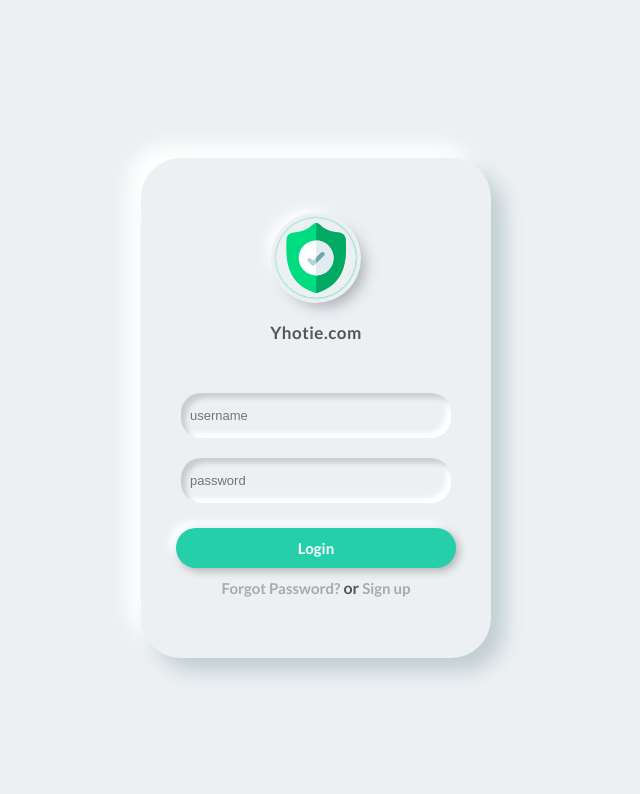
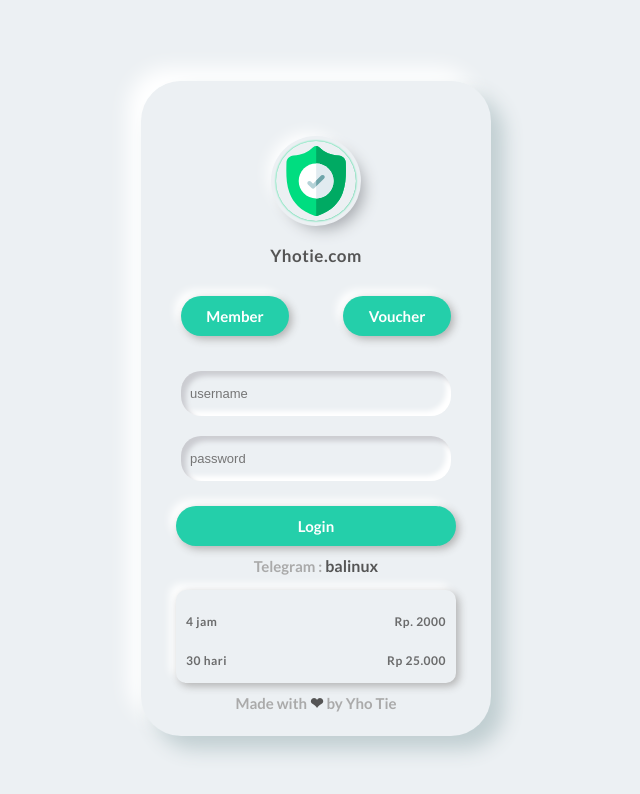
Before and after one commit to balinux/login-template-neumorphism, a plain HTML site: page index.html in a window 1280 px wide. Shown: the whole page, without its empty margins (324-964 px from the left). Drawn offline with Linux system fonts and the light colour scheme.

Commit message:
feat: add button member and voucher, add price card

```diff
--- a/index.html
+++ b/index.html
@@ -1,5 +1,6 @@
 <!DOCTYPE html>
 <html lang="en">
+
 <head>
     <meta charset="UTF-8">
     <meta name="viewport" content="width=device-width, initial-scale=1.0">
@@ -7,6 +8,7 @@
     <link rel="stylesheet" href="style.css">
     <link rel="stylesheet" href="https://fonts.googleapis.com/css?family=Lato:400,700&dispplay=swap" />
 </head>
+
 <body>
     <div class="container-login">
         <div class="logo">
@@ -14,23 +16,65 @@
         </div>
         <div class="title">Yhotie.com</div>
         <!-- <div class="sub-title">Guard</div> -->
+
+        <!-- options button -->
+        <div class="btn-container">
+            <button class="btn-option">Member</button>
+            <button class="btn-option">Voucher</button>
+        </div>
+        <!-- end options button -->
+
         <div class="custom-fields">
             <div class="username">
-                <input
-                type="username"
-                class="username-input" placeholder="username"/>
+                <input type="username" class="username-input" placeholder="username" />
             </div>
             <div class="password">
-                <input
-                type="password"
-                placeholder="password"
-                class="password-input"/>
+                <input type="password" placeholder="password" class="password-input" />
             </div>
         </div>
         <button class="btn-submit">Login</button>
+
+        <!-- <div class="link">
+            <a href="#">Forgot Password?</a> or <a href="#">Sign up</a>
+        </div> -->
+
         <div class="link">
-            <a href="#">Forgot Password?</a> or <a href="#">Sign up</a>
+            <a href="#">Telegram : </a> balinux
         </div>
+
+        <!-- Scroll item -->
+        <!-- <div class="horizontal-scroll-wrapper squares">
+            <div>item 1</div>
+            <div>item 2</div>
+            <div>item 3</div>
+            <div>item 4</div>
+            <div>item 5</div>
+            <div>item 6</div>
+            <div>item 7</div>
+            <div>item 8</div>
+        </div> -->
+        <!-- End scroll item -->
+
+        <!-- menu item -->
+        <div class="menu-items">
+
+            <div class="row-items">
+                <div class="title"> 4 jam</div>
+                <div class="title"> Rp. 2000</div>
+            </div>
+            <div class="row-items">
+                <div class="title"> 30 hari</div>
+                <div class="title"> Rp 25.000</div>
+            </div>
+        </div>
+        <!-- menu item -->
+
+        <!-- footer mohon jangan di hilangkan-->
+        <div class="link">
+            <a href="http://yhotie.com">Made with</a> &#10084; <a href="http://yhotie.com">by Yho Tie</a>
+        </div>
+        <!-- footer -->
     </div>
 </body>
+
 </html>
--- a/style.css
+++ b/style.css
@@ -17,10 +17,11 @@ body{
 
 .container-login{
     width: 350px;
-    height: 500px;
+    height: 655px;
     padding: 60px 35px 35px 35px;
     border-radius: 40px;
     background: #ecf0f3;
+    overflow: hidden;
     box-shadow: 13px 13px 20px #c0ced1,
                 -13px -13px 20px #ffffff;
 }
@@ -56,7 +57,7 @@ body{
 
 .custom-fields{
     width: 100%;
-    padding: 50px 5px 5px 5px;
+    padding: 30px 5px 5px 5px;
 }
 
 .custom-fields input{
@@ -109,3 +110,69 @@ body{
     text-decoration: none;
     font-size: 15px;
 }
+
+.btn-container{
+    width: 100%;
+    padding: 30px 5px 5px 5px;
+    display: flex;
+    flex-direction: row;
+    flex-wrap: wrap;
+    justify-content: space-between;
+}
+
+.btn-container .btn-option{
+    outline: none;
+    border: none;
+    cursor: pointer;
+    width: 40%;
+    height: 40px;
+    border-radius: 30px;
+    font-size: 15px;
+    font-weight: 700;
+    font-family: 'Lato', sans-serif;
+    color: #fff;
+    text-align: center;
+    background-color: #24cfaa;
+    box-shadow: 3px 3px 8px #b1b1b1, -6px -6px 8px #ffffff;
+}
+
+/* .horizontal-scroll-wrapper {
+    width: 100px;
+    height: 300px;
+    overflow-y: auto;
+    overflow-x: hidden;
+    transform:rotate(-90deg) translateY(-100px);
+    transform-origin: right top;
+  }
+
+  .horizontal-scroll-wrapper > div {
+    width: 100px;
+    height: 100px;
+    transform: rotate(90deg);
+    transform-origin: right top;
+  } */
+
+  .menu-items{
+      margin-top: 15px;
+      width: 100%;
+      padding: 0px 10px;
+      padding-bottom: 15px;
+      display: flex;
+      flex-direction: column;
+      justify-content: center;
+      border-radius: 10px;
+      overflow: hidden;
+      box-shadow: 3px 3px 8px #b1b1b1, -6px -6px 8px #ffffff;
+  }
+  .row-items{
+      display: flex;
+      align-items: center;
+      flex-direction: row;
+      justify-content: space-between;
+  }
+
+  .row-items .title, .row-items .price{
+    font-size: 12px;
+    font-family: 'Lato', sans-serif;
+    opacity: 0.85;
+  }
```
Also changed, not shown: screenshot2.png (added), 1 other file.
